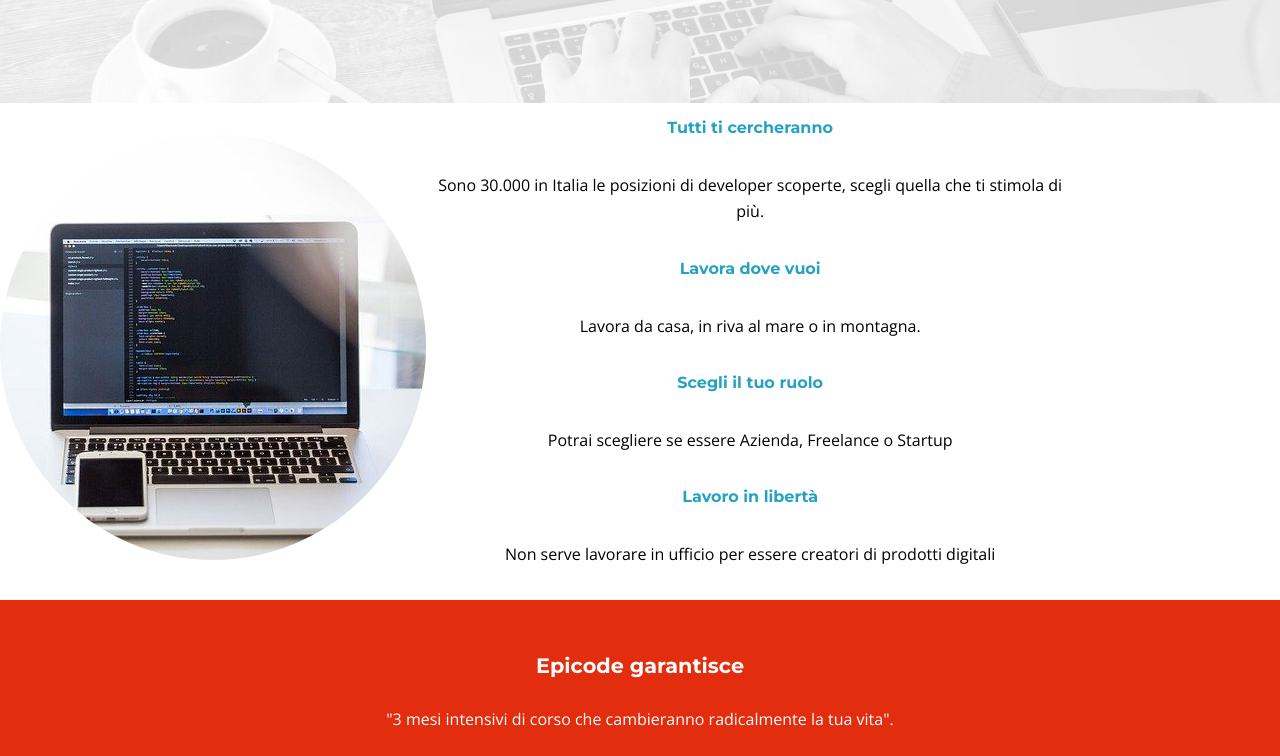
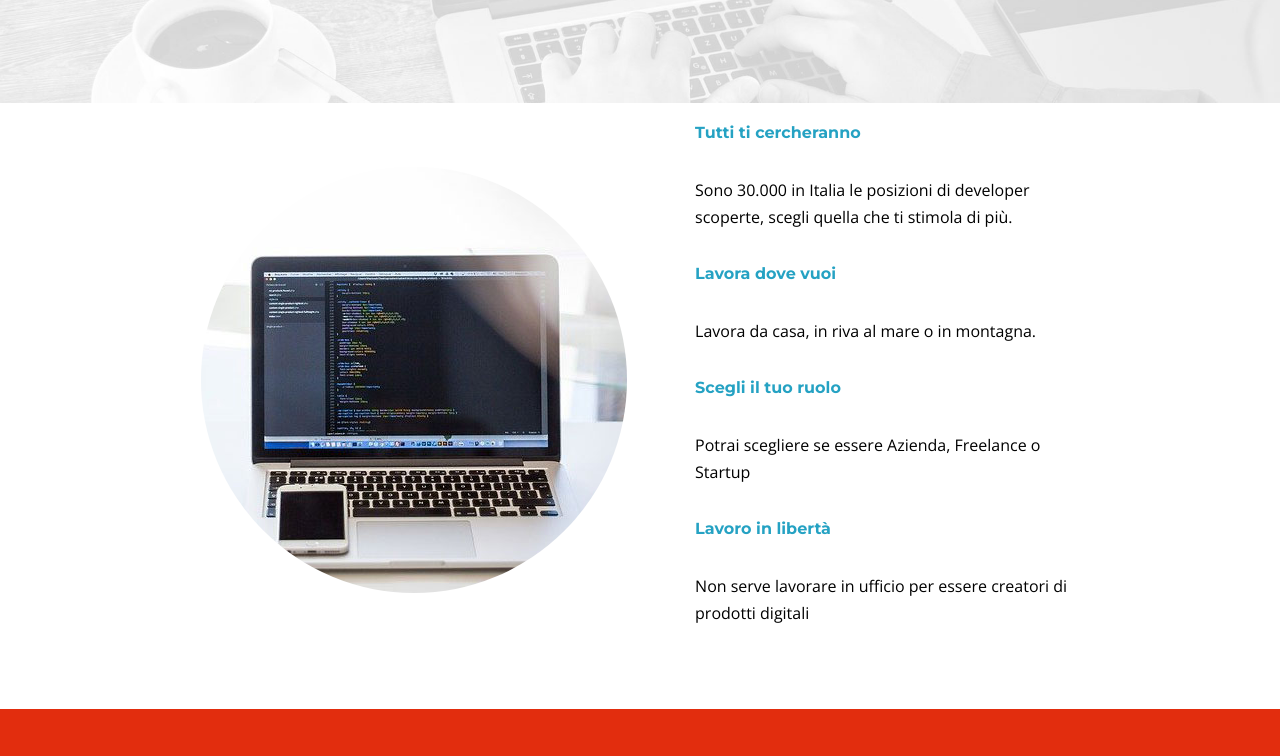
Before and after one commit to andreas94ubertini/U1_W1_D5__Weekly_Project, a plain HTML site: page index-desktop.html in a window 1280 px wide. Shown: the part 498-1254 px from the top of the page. Drawn offline with nearby package versions, Linux system fonts and the light colour scheme.

Commit message:
desktop css

```diff
--- a/assets/css/style-desktop.css
+++ b/assets/css/style-desktop.css
@@ -85,11 +85,23 @@ header img {
 .text-container {
   text-align: center;
   display: inline-block;
-  width: 50%;
+  max-width: 30%;
+  text-align: left;
+  margin-left: 5%;
+  margin-bottom: 4%;
+}
+
+.text-container h3 {
+  text-align: left;
+}
+
+.mid-container {
+  text-align: center;
 }
 
 .mid-container img {
   border-radius: 50%;
+  margin: 5% auto 2% auto;
 }
 
 .red-container {
@@ -137,6 +149,14 @@ footer {
   margin: 1% auto;
 }
 
+footer a {
+  color: white;
+}
+
+hr {
+  border: 1px solid white;
+}
+
 .copyright {
   font-size: small;
 }
```
